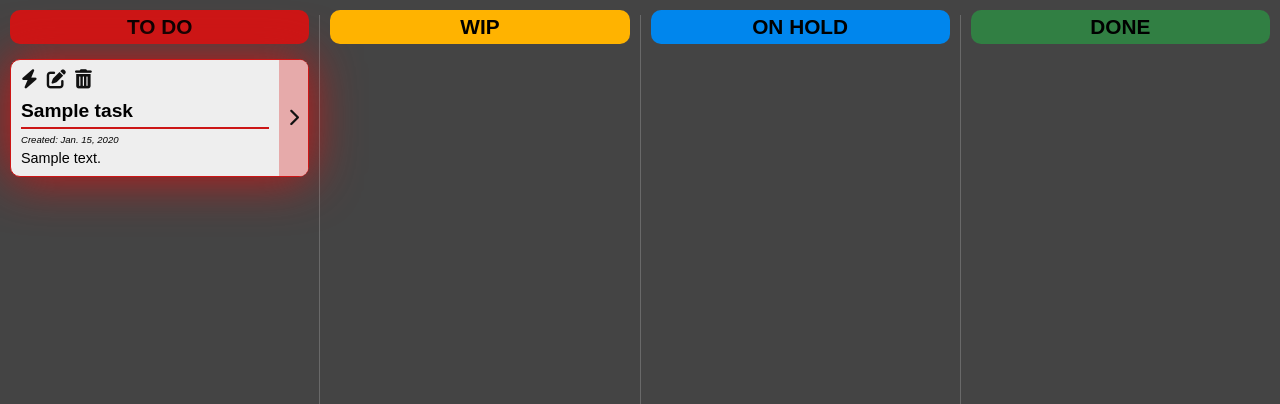
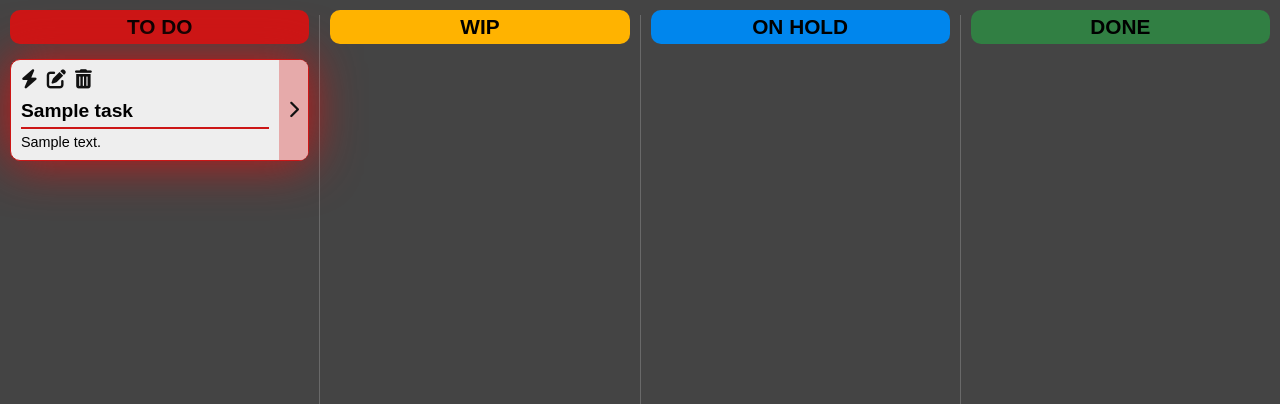
Before and after one commit to lautaroreche/Kanboard-Web-Page, a Django app: page / in a window 1280 px wide. Shown: the part 53-457 px from the top of the page. Run offline with Django 5.2, Linux system fonts and the light colour scheme; a user stored in the database is signed in; tables that the repository leaves empty hold one stand-in row (values such as "Sample post").

Commit message:
Hide creation date

```diff
--- a/kanban_app/static/styles/style.css
+++ b/kanban_app/static/styles/style.css
@@ -222,11 +222,6 @@ a {
     overflow-y: scroll;
 }
 
-.creation_date {
-    font-size: 0.6rem;
-    font-style: italic;
-}
-
 .column-divider {
     width: 1px;
     background-color: #ffffff33;
--- a/kanban_app/templates/detailed_card.html
+++ b/kanban_app/templates/detailed_card.html
@@ -32,9 +32,6 @@
                 <textarea name="title" placeholder="Title" class="title auto-resize" maxlength="200" required>{{task.title}}</textarea>
             </div>
             <hr class="{% if task %}{{task.status}}-hr{% else %}to_do-hr{% endif %}">
-            {% if task %}
-                <p class="creation_date">
-            {% endif %}
             <textarea name="detail" placeholder="Detail" class="detail auto-resize" maxlength="600">{{task.detail}}</textarea>
         </form>
     </div>
--- a/kanban_app/templates/normal_card.html
+++ b/kanban_app/templates/normal_card.html
@@ -25,7 +25,6 @@
                 <p class="title">{{task.title}}</p>
             </div>
             <hr class="{{task.status}}-hr">
-            <p class="creation_date">Created: {{task.creation_date}}</p>
             <p class="detail">{{task.detail}}</p>
         </div>
 
```
